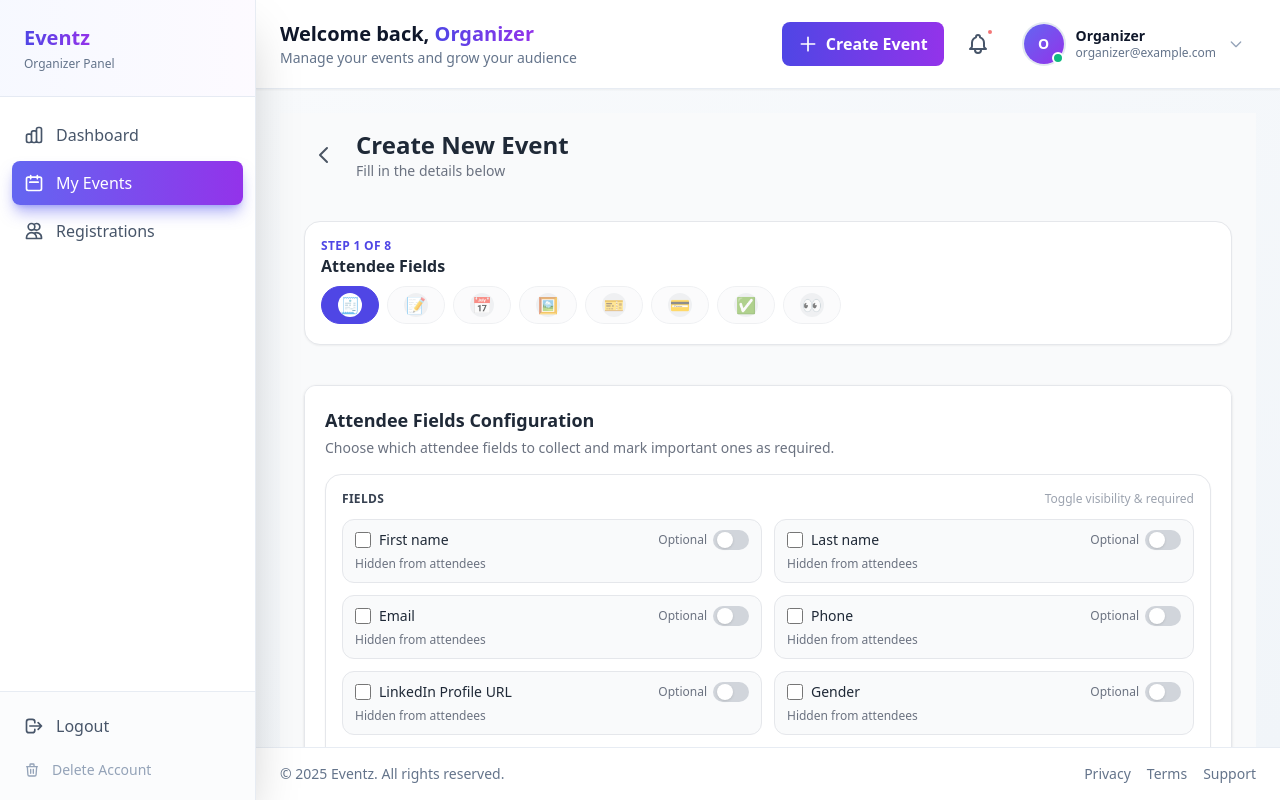
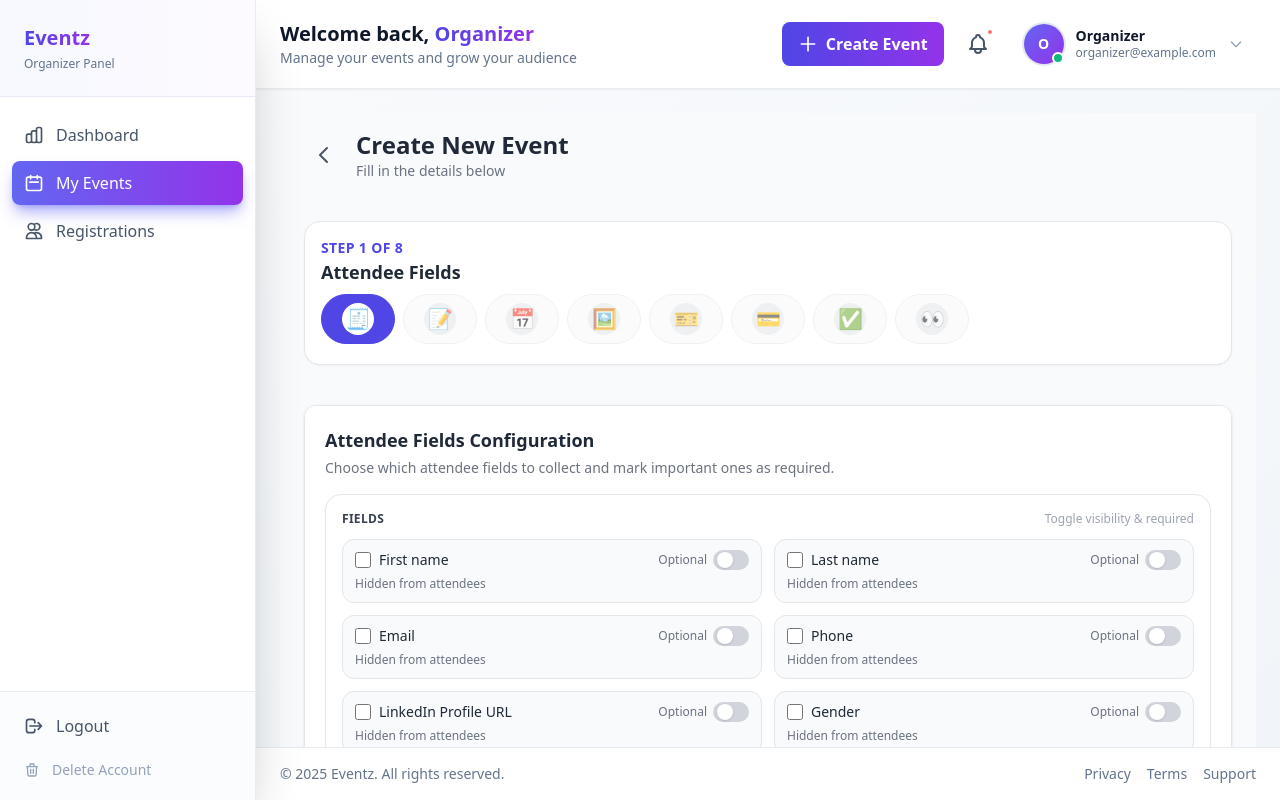
Before and after one commit to NidadavoluNandini/Eventz, a React (Vite) app in the folder eventz-frontend/: page /organizer/events/create in a window 1280 px wide. Built offline with nearby package versions, Linux system fonts and the light colour scheme; no server answers; sample sign-in values are in the browser's storage.

Commit message:
Adding Port Height

```diff
--- a/eventz-frontend/src/components/Stepper.tsx
+++ b/eventz-frontend/src/components/Stepper.tsx
@@ -35,17 +35,19 @@ export const Stepper: React.FC<StepperProps> = ({
 
   return (
     <div className="bg-white rounded-2xl shadow-sm border border-gray-200 px-3 py-3 sm:px-4 sm:py-4 mb-4 sm:mb-6">
+      {/* Header */}
       <div className="flex items-center justify-between mb-2">
         <div>
-          <p className="text-[11px] sm:text-xs font-semibold tracking-wide text-indigo-600 uppercase">
+          <p className="text-[11px] sm:text-xs md:text-sm font-semibold tracking-wide text-indigo-600 uppercase">
             Step {currentIndex + 1} of {steps.length}
           </p>
-          <p className="text-sm sm:text-base font-semibold text-gray-800">
+          <p className="text-sm sm:text-base md:text-lg font-semibold text-gray-800">
             {steps[currentIndex]?.label}
           </p>
         </div>
       </div>
 
+      {/* Horizontal pills */}
       <div className="relative">
         <div className="flex items-center gap-2 overflow-x-auto pb-1 hide-scrollbar">
           {steps.map((step) => {
@@ -59,7 +61,7 @@ export const Stepper: React.FC<StepperProps> = ({
                 type="button"
                 disabled={!clickable}
                 onClick={() => clickable && goToStep(step.id)}
-                className={`flex items-center gap-2 px-3 sm:px-4 py-1.5 rounded-full border text-[11px] sm:text-xs font-medium transition whitespace-nowrap ${
+                className={`flex items-center gap-2 px-3 sm:px-4 md:px-5 py-1.5 md:py-2 rounded-full border text-[11px] sm:text-xs md:text-sm font-medium transition whitespace-nowrap ${
                   isActive
                     ? "bg-indigo-600 text-white border-indigo-600"
                     : completed
@@ -73,7 +75,9 @@ export const Stepper: React.FC<StepperProps> = ({
               >
                 {/* icon badge */}
                 <span
-                  className={`relative flex items-center justify-center w-6 h-6 rounded-full ${
+                  className={`relative flex items-center justify-center
+                    w-6 h-6 sm:w-7 sm:h-7 md:w-8 md:h-8
+                    rounded-full ${
                       isActive
                         ? "bg-white text-indigo-700"
                         : completed
@@ -81,7 +85,7 @@ export const Stepper: React.FC<StepperProps> = ({
                         : "bg-gray-200 text-gray-700"
                     }`}
                 >
-                  <span className="text-base leading-none">
+                  <span className="text-base sm:text-lg md:text-xl leading-none">
                     {step.icon}
                   </span>
                   {completed && !isActive && (
@@ -91,7 +95,7 @@ export const Stepper: React.FC<StepperProps> = ({
                   )}
                 </span>
 
-                <span className="hidden xs:inline truncate max-w-[90px] sm:max-w-[130px]">
+                <span className="hidden xs:inline truncate max-w-[90px] sm:max-w-[130px] md:max-w-[170px]">
                   {step.label}
                 </span>
               </button>
```
Lines whose indentation alone changed are shown as unchanged.
